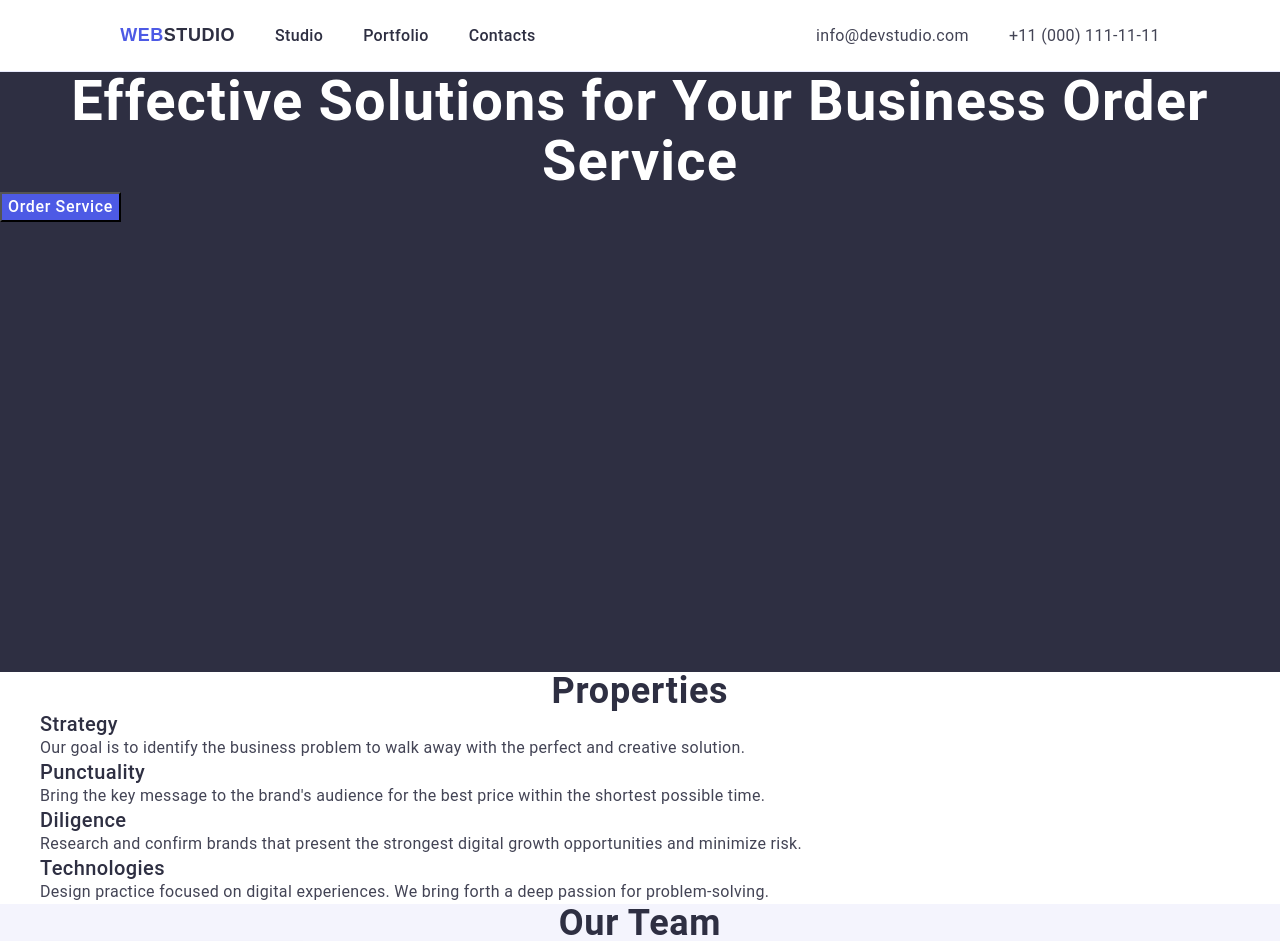
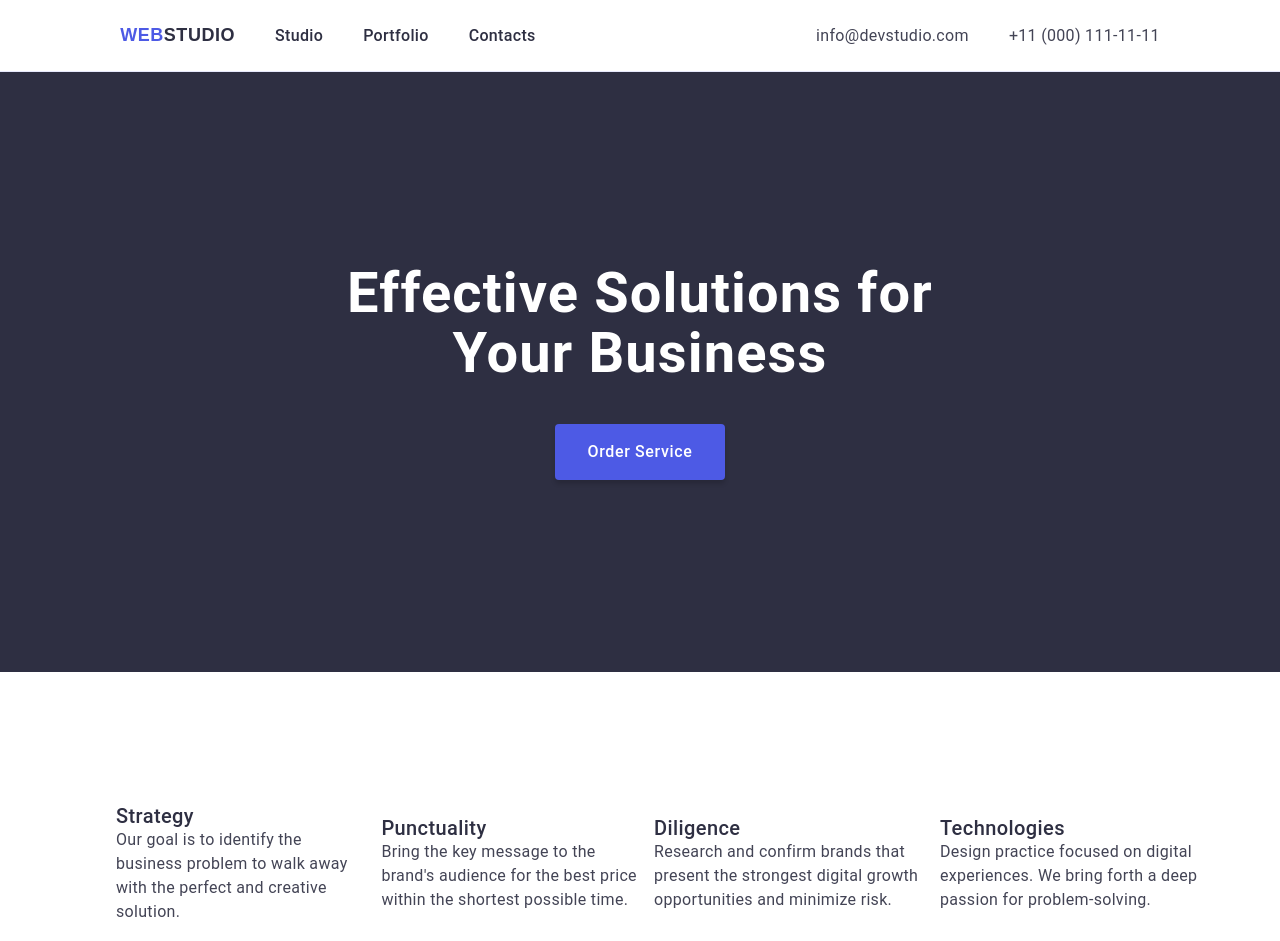
Before and after one commit to mevlude-ozdemir/goit-markup-hw-03, a plain HTML site: page index.html in a window 1280 px wide. Shown: the top 941 px of the page. Drawn offline with nearby package versions, Linux system fonts and the light colour scheme.

Commit message:
sec 2 done

```diff
--- a/css/styles.css
+++ b/css/styles.css
@@ -7,12 +7,18 @@ body {
   font-weight: regular;
   letter-spacing: 2%;
 }
-h1, h2, h3, h4, h5, h6, p {
-	margin: 0;
+h1,
+h2,
+h3,
+h4,
+h5,
+h6,
+p {
+  margin: 0;
 }
 
 ul {
-	margin: 0;
+  margin: 0;
 }
 .name-container {
   display: flex;
@@ -51,7 +57,6 @@ ul {
 
 .navigation > ul {
   list-style-type: none;
-
 }
 .navigation > ul a {
   list-style-type: none;
@@ -74,7 +79,6 @@ ul {
 }
 .contacts {
   font-style: normal;
-
 }
 .contacts-list {
   display: flex;
@@ -89,7 +93,6 @@ ul {
   font-size: 16px;
   line-height: 1.5;
   letter-spacing: 0.02em;
-
 }
 
 .contacts .contacts-link:hover {
@@ -101,16 +104,23 @@ ul {
 
 .section-one {
   background-color: #2e2f42;
-
   height: 600px;
+  display: flex;
+  flex-direction: column;
+  align-items: center;
+  justify-content: center;
+  gap: 40px;
 }
 .title {
   font-size: 56px;
-  font-weight: bold;
+  font-weight: 700;
   letter-spacing: 0.02em;
   line-height: 1.07;
   text-align: center;
   color: #ffffff;
+  /* flex-wrap: wrap; */
+  width: 600px;
+  /* height: 120px; */
 }
 
 .button {
@@ -122,6 +132,15 @@ ul {
   letter-spacing: 0.04em;
   color: #ffffff;
   cursor: pointer;
+  border: none;
+  width: Hug (169px) px;
+  height: Hug (56px) px;
+  top: 20px;
+  left: 20px;
+  padding: 16px 32px 16px 32px;
+  gap: 10px;
+  border-radius: 4px;
+  box-shadow: 0px 4px 4px 0px #00000026;
 }
 
 .button:hover {
@@ -147,6 +166,29 @@ h3 {
   line-height: 1.2;
   letter-spacing: 0.02em;
   color: #2e2f42;
+}
+.section-two {
+height: 344px;
+display: flex;
+flex-direction: column;
+  align-items: center;
+  justify-content: center;
+}
+.sec-two-list {
+  display: flex;
+  align-items: center;
+  justify-content: center;
+  width: 1128px;
+height: 104px;
+top: 792px;
+left: 156px;
+gap: 10px;
+opacity: 0px;
+
+
+}
+.section-two h2 {
+  visibility: hidden;
 }
 .sec-two-p {
   font-size: 16px;
--- a/index.html
+++ b/index.html
@@ -60,7 +60,7 @@
     <main>
       <section class="section-one">
         <h1 class="title">
-          Effective Solutions for Your Business Order Service
+          Effective Solutions for Your Business
         </h1>
 
         <button class="button" type="button">Order Service</button>
```
